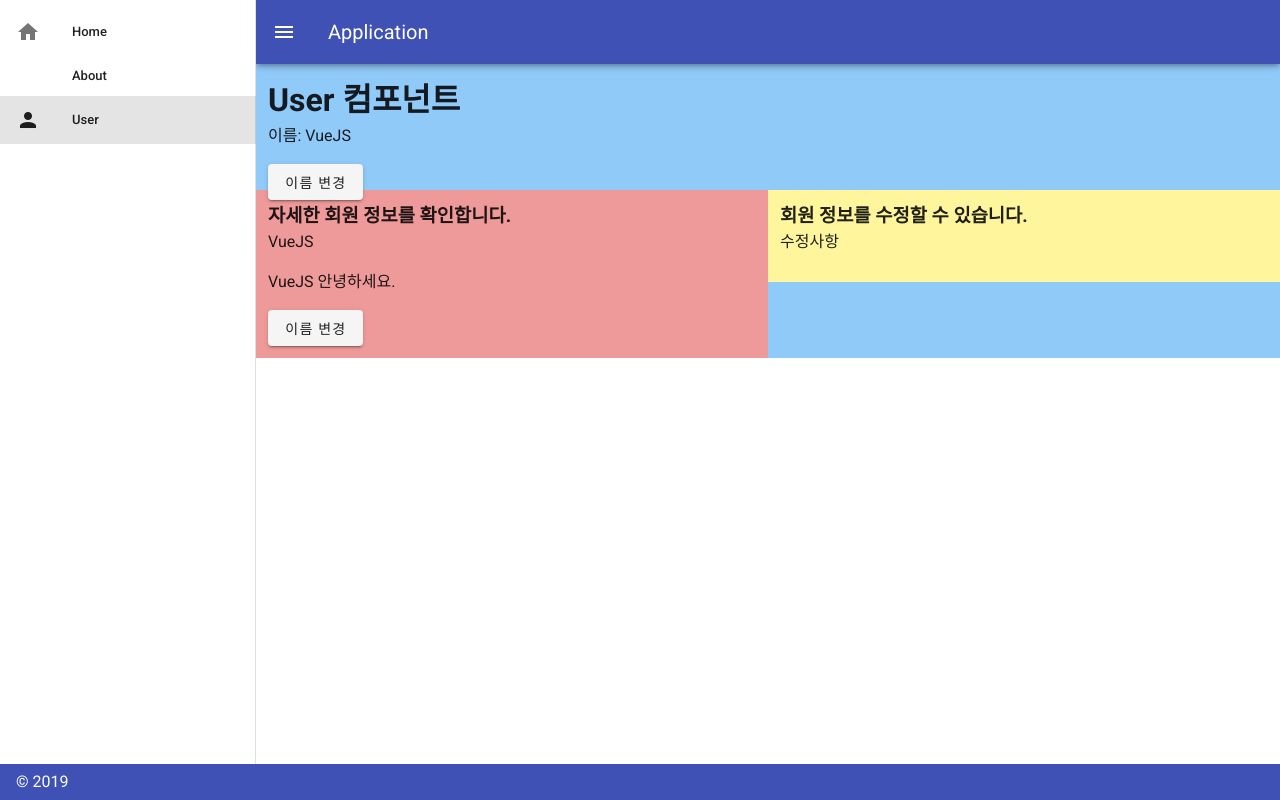
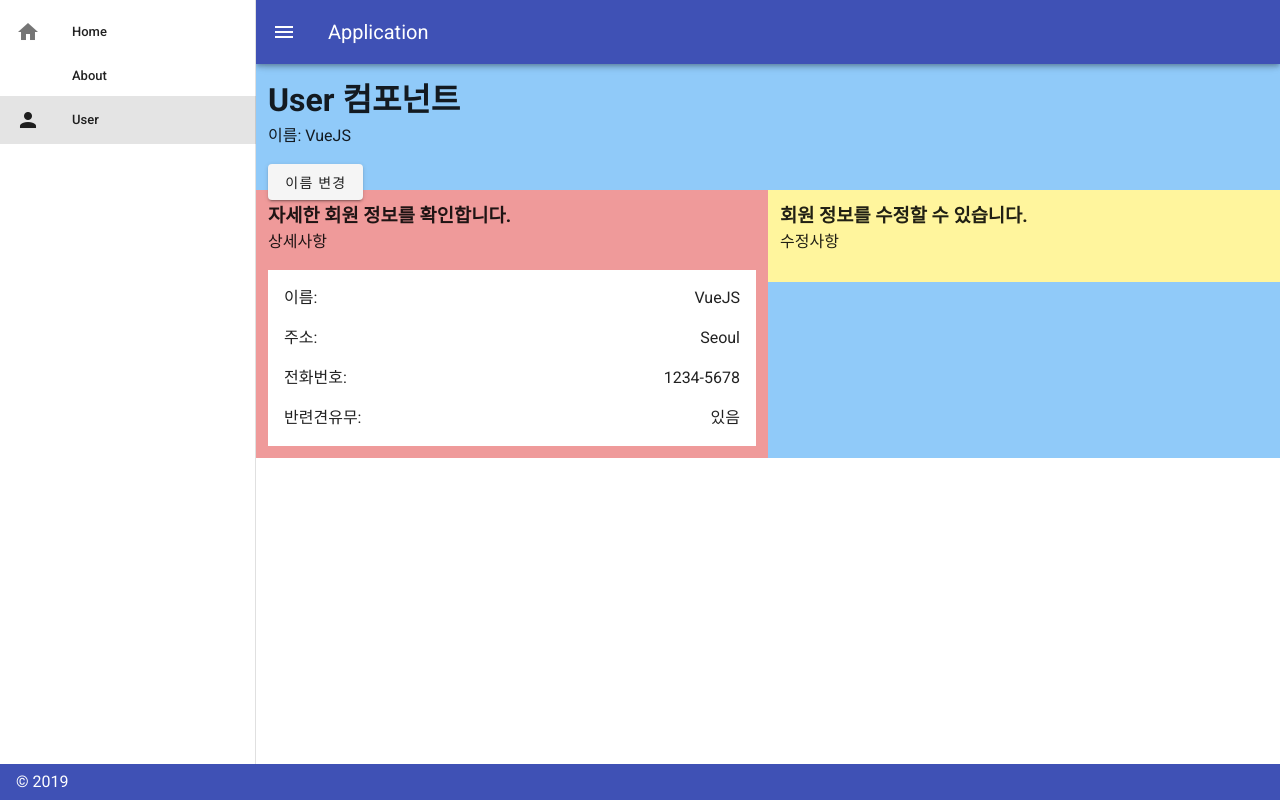
Before and after one commit to rudalson/vue-webblog, a Vue app: page /user in a window 1280 px wide. Built offline with nearby package versions, Linux system fonts and the light colour scheme.

Commit message:
before showing the emit usage emit 사용예를 보기 전 사전 작업

```diff
--- a/src/components/User.vue
+++ b/src/components/User.vue
@@ -6,7 +6,12 @@
     <hr>
     <v-layout row wrap>
       <v-flex xs12 sm6>
-        <UserDetail :nameOfChild="name"/>
+        <UserDetail
+          :name="name"
+          :address="address"
+          :phone="phone"
+          :hasDog="hasDog"
+        />
       </v-flex>
       <v-flex xs12 sm6>
         <UserEdit/>
@@ -26,6 +31,9 @@
   },
   data: () => ({
     name: "VueJS",
+    address: 'Seoul',
+    phone: '1234-5678',
+    hasDog: true
   }),
   methods: {
     changeName () {
--- a/src/components/UserDetail.vue
+++ b/src/components/UserDetail.vue
@@ -1,30 +1,44 @@
 <template>
   <div class="red lighten-3 pa-3">
     <h3>자세한 회원 정보를 확인합니다.</h3>
-    <p>{{ nameOfChild }}</p>
-    <p>{{ sayHello }}</p>
-    <v-btn @click="switchName()">이름 변경</v-btn>
+    <p>상세사항</p>
+    <v-list dense>
+      <v-list-item>
+        <v-list-item-content>이름:</v-list-item-content>
+        <v-list-item-content class="justify-end">
+          {{ name }}
+        </v-list-item-content>
+      </v-list-item>
+      <v-list-item>
+        <v-list-item-content>주소:</v-list-item-content>
+        <v-list-item-content class="justify-end">
+          {{ address }}
+        </v-list-item-content>
+      </v-list-item>
+      <v-list-item>
+        <v-list-item-content>전화번호:</v-list-item-content>
+        <v-list-item-content class="justify-end">
+          {{ phone }}
+        </v-list-item-content>
+      </v-list-item>
+      <v-list-item>
+        <v-list-item-content>반련견유무:</v-list-item-content>
+        <v-list-item-content class="justify-end">
+          {{ hasDogKr }}
+        </v-list-item-content>
+      </v-list-item>
+    </v-list>
   </div>
 </template>
 
 <script>
   export default {
-    props: {
-      nameOfChild: {
-        type: String,
-        default: 'LEGO'
-      }
-    },
+    props: ['name', 'address', 'phone', 'hasDog'],
     data: () => ({
     }),
     computed: {
-      sayHello () {
-        return this.nameOfChild + ' 안녕하세요.'
-      }
-    },
-    methods: {
-      switchName () {
-        this.nameOfChild = '컴퓨터'
+      hasDogKr () {
+        return this.hasDog === true ? "있음" : '없음'
       }
     }
   }
```
